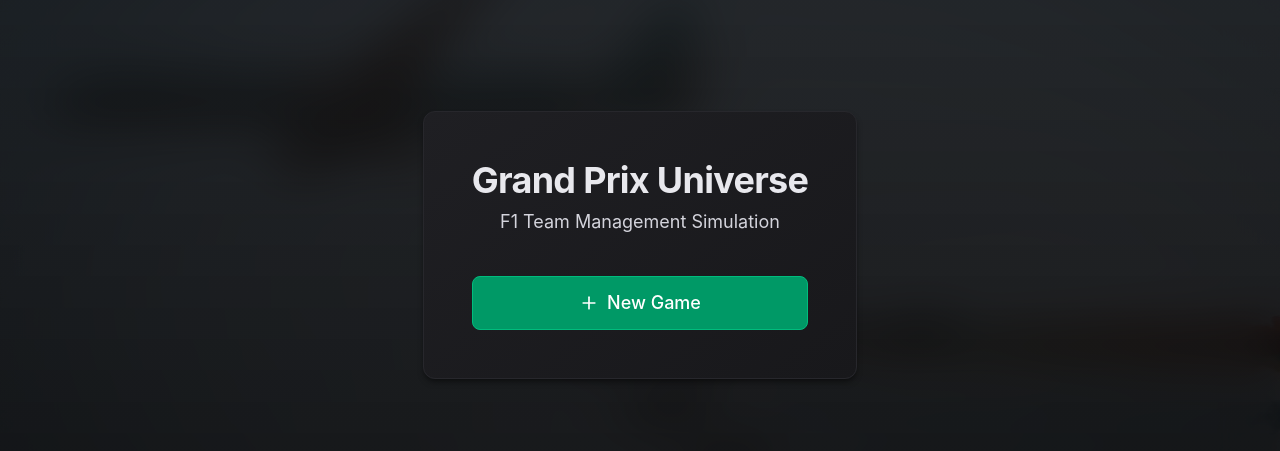
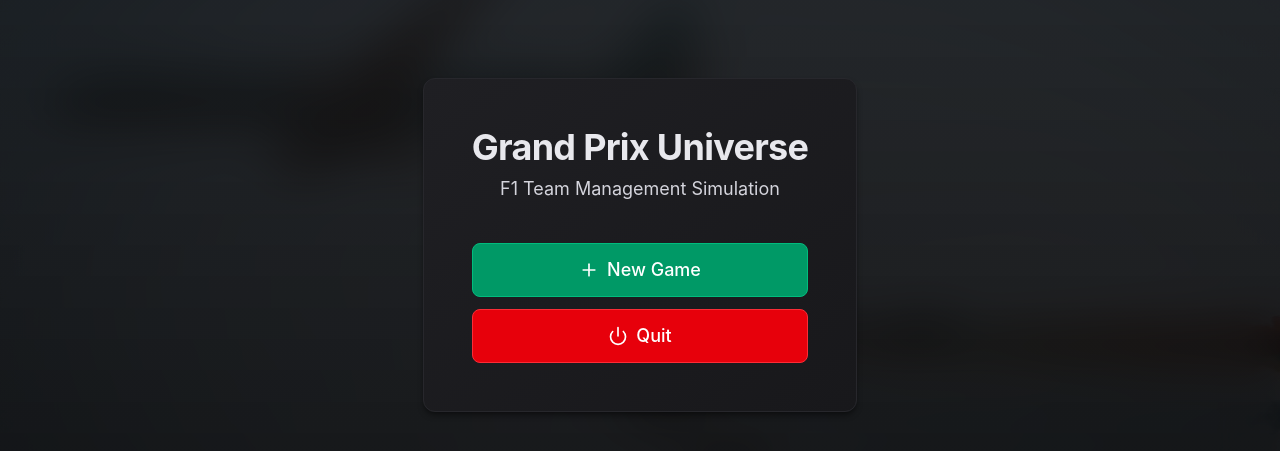
Before and after one commit to wpinrui/grand-prix-universe, a React (Vite) app: page / in a window 1280 px wide. Shown: the part 155-606 px from the top of the page. Built offline with nearby package versions, Linux system fonts and the light colour scheme; no server answers.

Commit message:
feat: add quit game button to title screen (#215)
* feat: add quit game button to title screen

* feat: add neutral button style for consistent title screen menu

```diff
--- a/src/renderer/screens/TitleScreen.tsx
+++ b/src/renderer/screens/TitleScreen.tsx
@@ -1,14 +1,15 @@
 import { useNavigate } from 'react-router-dom';
-import { Play, Plus, FolderOpen, Loader2 } from 'lucide-react';
+import { Play, Plus, FolderOpen, Loader2, Power } from 'lucide-react';
 import { RoutePaths } from '../routes';
-import { PRIMARY_BUTTON_CLASSES, GHOST_BUTTON_CLASSES, ERROR_ALERT_CLASSES } from '../utils/theme-styles';
-import { useSavesList, useLoadGameHandler, TEAM_ID_ALL } from '../hooks';
+import { PRIMARY_BUTTON_CLASSES, NEUTRAL_BUTTON_CLASSES, DANGER_BUTTON_CLASSES, ERROR_ALERT_CLASSES } from '../utils/theme-styles';
+import { useSavesList, useLoadGameHandler, useQuitApp, TEAM_ID_ALL } from '../hooks';
 import { BackgroundLayer } from '../components';
 
 export function TitleScreen() {
   const navigate = useNavigate();
   const { data: saves } = useSavesList();
   const { loadingFilename, loadError, handleLoad } = useLoadGameHandler();
+  const quitApp = useQuitApp();
 
   const hasSaves = saves && saves.length > 0;
   const mostRecentSave = hasSaves ? saves[0] : null;
@@ -66,7 +67,7 @@ export function TitleScreen() {
               <button
                 type="button"
                 onClick={() => navigate(RoutePaths.LOAD_GAME)}
-                className={`${GHOST_BUTTON_CLASSES} px-8 py-3 text-lg justify-center`}
+                className={`${NEUTRAL_BUTTON_CLASSES} px-8 py-3 text-lg justify-center`}
               >
                 <FolderOpen size={20} />
                 <span>Load Game</span>
@@ -76,10 +77,18 @@ export function TitleScreen() {
           <button
             type="button"
             onClick={() => navigate(RoutePaths.PLAYER_NAME)}
-            className={`${hasSaves ? GHOST_BUTTON_CLASSES : PRIMARY_BUTTON_CLASSES} px-8 py-3 text-lg justify-center`}
+            className={`${hasSaves ? NEUTRAL_BUTTON_CLASSES : PRIMARY_BUTTON_CLASSES} px-8 py-3 text-lg justify-center`}
           >
             <Plus size={20} />
             <span>New Game</span>
+          </button>
+          <button
+            type="button"
+            onClick={quitApp}
+            className={`${DANGER_BUTTON_CLASSES} px-8 py-3 text-lg justify-center`}
+          >
+            <Power size={20} />
+            <span>Quit</span>
           </button>
         </div>
       </div>
--- a/src/renderer/utils/theme-styles.ts
+++ b/src/renderer/utils/theme-styles.ts
@@ -93,6 +93,12 @@ export const GHOST_BUTTON_CLASSES =
  */
 export const GHOST_BORDERED_BUTTON_CLASSES =
   'cursor-pointer bg-[var(--neutral-800)] border-[var(--neutral-700)] text-secondary hover:bg-[var(--neutral-750)] hover:text-primary hover:border-[var(--neutral-600)]';
+
+/**
+ * Neutral button - secondary actions with background (Load Game, etc.)
+ */
+export const NEUTRAL_BUTTON_CLASSES =
+  'btn px-4 py-2 font-semibold bg-[var(--neutral-700)] text-primary border border-[var(--neutral-600)] rounded-lg cursor-pointer hover:bg-[var(--neutral-600)] transition-all duration-200 flex items-center gap-2';
 
 /**
  * Danger button - destructive actions (Delete confirmation, etc.)
```
